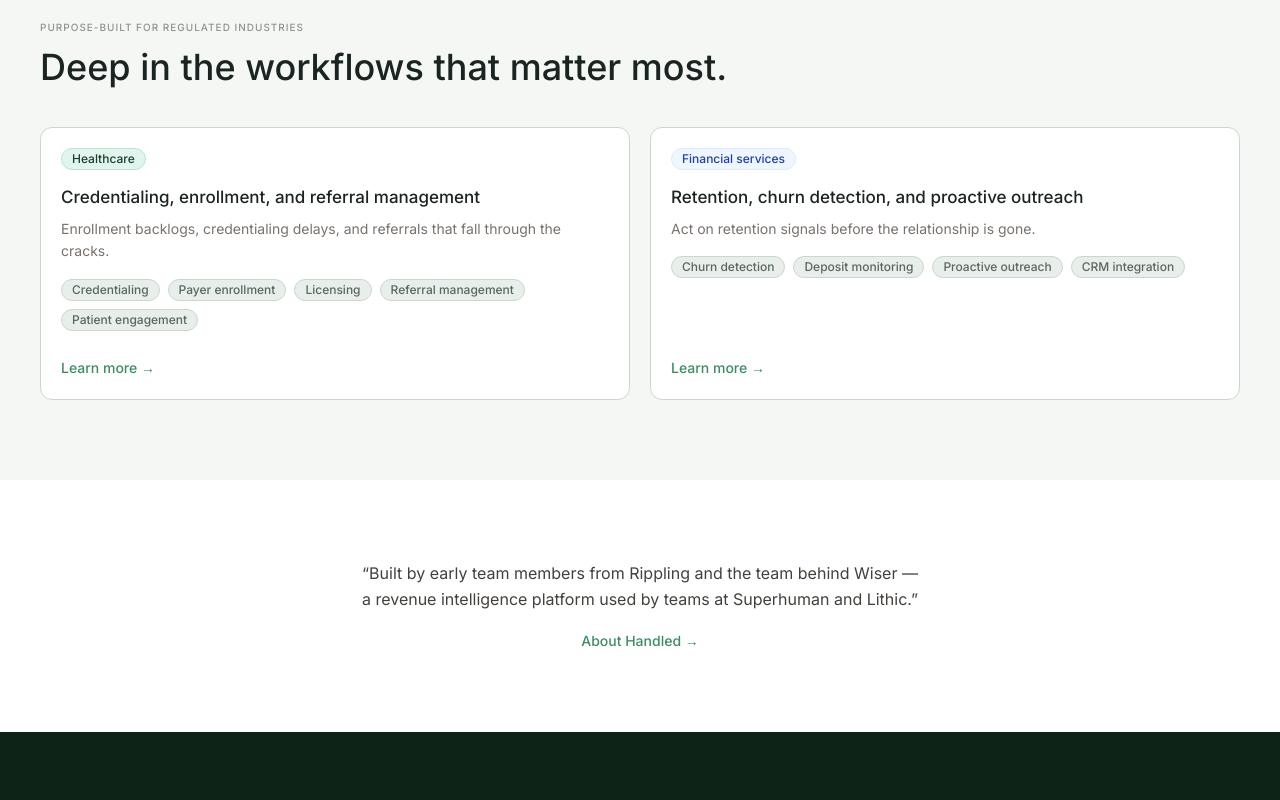
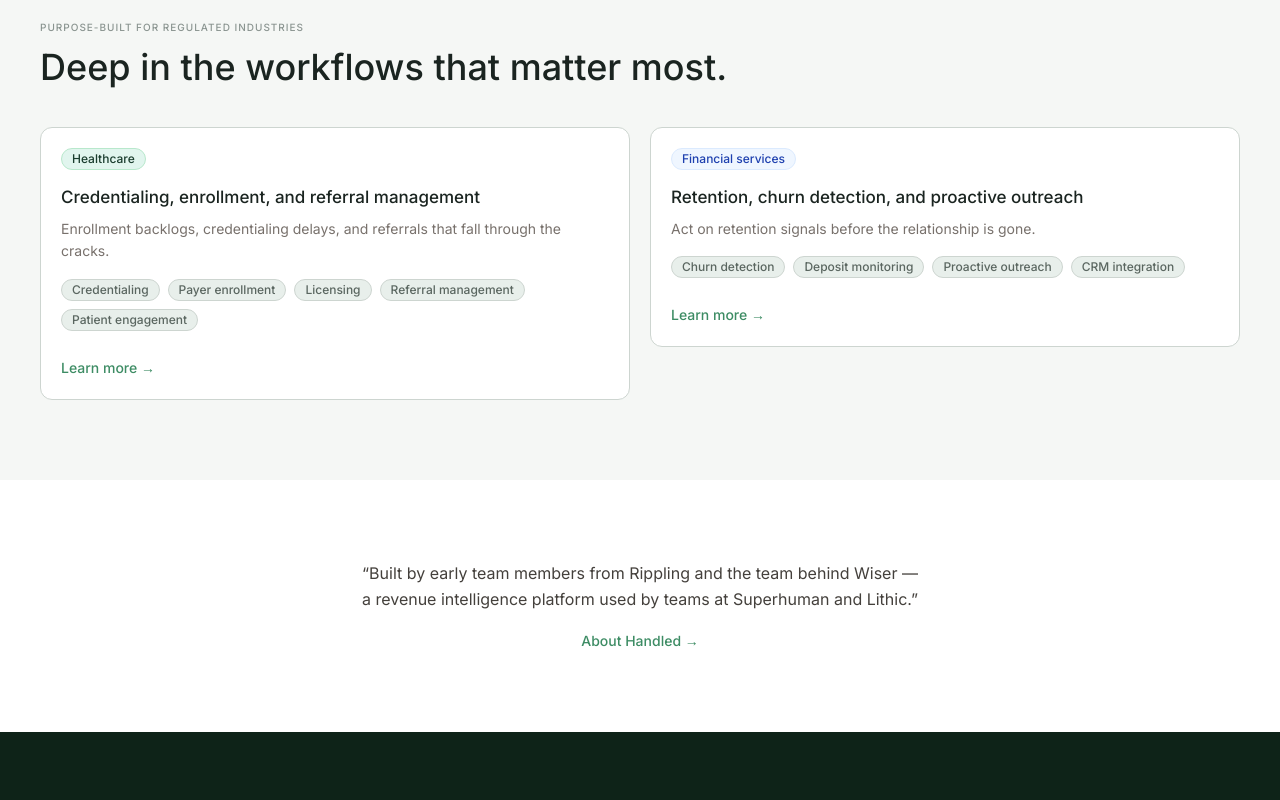
Before and after one commit to fsiddiqui4320/handled, a Next.js app: page / in a window 1280 px wide. Shown: the part 1120-1920 px from the top of the page. Built offline with nearby package versions, Linux system fonts and the light colour scheme.

Commit message:
feat: add Framer Motion scroll animations to home page sections

```diff
--- a/components/sections/CTA.tsx
+++ b/components/sections/CTA.tsx
@@ -1,6 +1,7 @@
 'use client'
 import { useState } from 'react'
 import { useForm } from 'react-hook-form'
+import FadeIn from '@/components/ui/FadeIn'
 
 interface FormValues { email: string }
 
@@ -16,6 +17,7 @@ export default function CTA() {
   return (
     <section className="bg-handled-950 py-20 px-6">
       <div className="mx-auto max-w-content flex justify-center">
+        <FadeIn direction="none">
         <div className="w-full max-w-[480px] text-center">
           <p className="text-[10px] tracking-widest uppercase text-handled-300 font-medium mb-4">Work with us</p>
           <h2 className="text-[28px] font-medium text-white mb-3 leading-tight">
@@ -52,6 +54,7 @@ export default function CTA() {
             </>
           )}
         </div>
+        </FadeIn>
       </div>
     </section>
   )
--- a/components/sections/Hero.tsx
+++ b/components/sections/Hero.tsx
@@ -2,6 +2,7 @@
 import Badge from '@/components/ui/Badge'
 import Button from '@/components/ui/Button'
 import WorkflowCard from '@/components/ui/WorkflowCard'
+import FadeIn from '@/components/ui/FadeIn'
 
 const trustPills = ['Built by Rippling alumni', 'Wiser team', 'HIPAA-ready']
 
@@ -16,18 +17,25 @@ export default function Hero() {
         <div className="grid grid-cols-1 lg:grid-cols-2 gap-12 items-center">
           {/* Left */}
           <div>
+            <FadeIn delay={0}>
               <p className="text-[10px] tracking-widest uppercase text-handled-300 font-medium mb-5">
                 AI operations for regulated industries
               </p>
+            </FadeIn>
+            <FadeIn delay={0.1}>
               <h1 className="text-4xl sm:text-5xl font-bold text-white leading-tight mb-5">
                 Your team shouldn&apos;t be{' '}
                 <span className="text-handled-300">doing the work</span>{' '}
                 AI can do.
               </h1>
+            </FadeIn>
+            <FadeIn delay={0.15}>
               <p className="text-[17px] text-white/60 leading-relaxed mb-8 max-w-lg">
                 Handled runs your back-office operations — credentialing, enrollment, retention, onboarding — using AI agents that work inside your existing systems. No migration. No new headcount.
               </p>
+            </FadeIn>
 
+            <FadeIn delay={0.2}>
               <div className="flex flex-col sm:flex-row gap-3 mb-8">
                 <Button variant="primary" size="md" className="px-5 py-2.5">
                   Schedule a 20-min review
@@ -36,12 +44,15 @@ export default function Hero() {
                   See how it works
                 </Button>
               </div>
+            </FadeIn>
 
+            <FadeIn delay={0.25}>
               <div className="flex flex-wrap gap-2">
                 {trustPills.map(pill => (
                   <Badge key={pill} variant="trust">{pill}</Badge>
                 ))}
               </div>
+            </FadeIn>
           </div>
 
           {/* Right — WorkflowCard */}
--- a/components/sections/HowDifferent.tsx
+++ b/components/sections/HowDifferent.tsx
@@ -1,4 +1,5 @@
 import FeatureCard from '@/components/ui/FeatureCard'
+import FadeIn from '@/components/ui/FadeIn'
 
 const QueueIcon = () => (
   <svg width="18" height="18" viewBox="0 0 18 18" fill="none">
@@ -20,6 +21,7 @@ export default function HowDifferent() {
     <section id="how-different" className="bg-white py-20 px-6">
       <div className="mx-auto max-w-content grid grid-cols-1 lg:grid-cols-2 gap-12 items-start">
         {/* Left */}
+        <FadeIn>
           <div>
             <p className="text-[10px] tracking-widest uppercase text-stone-400 font-medium mb-4">How we&apos;re different</p>
             <h2 className="text-3xl sm:text-4xl font-medium text-stone-950 leading-tight mb-5">
@@ -29,19 +31,24 @@ export default function HowDifferent() {
               More software, same repetitive work: checking portals, chasing follow-ups, re-entering data across systems. Handled encodes that work into AI agents that run inside your existing systems — operated by your team or managed end-to-end by ours.
             </p>
           </div>
+        </FadeIn>
 
         {/* Right — 2-card grid */}
         <div className="grid grid-cols-1 sm:grid-cols-2 gap-4">
+          <FadeIn delay={0}>
             <FeatureCard
               icon={<QueueIcon />}
               title="AI harness for your team"
               body="A custom work queue deployed into your existing tools. Our AI agents surface what needs attention, draft next steps, and handle portal interactions."
             />
+          </FadeIn>
+          <FadeIn delay={0.1}>
             <FeatureCard
               icon={<ClockIcon />}
               title="Fully managed"
               body="Our operators run the operation end-to-end. Same AI agents, same integrations — you get completed work and clear visibility without adding headcount."
             />
+          </FadeIn>
         </div>
       </div>
     </section>
--- a/components/sections/Industries.tsx
+++ b/components/sections/Industries.tsx
@@ -1,19 +1,24 @@
 import IndustryCard from '@/components/ui/IndustryCard'
 import { industries } from '@/content/industries'
+import FadeIn from '@/components/ui/FadeIn'
 
 export default function Industries() {
   return (
     <section className="bg-stone-50 py-20 px-6">
       <div className="mx-auto max-w-content">
+        <FadeIn>
           <p className="text-[10px] tracking-widest uppercase text-stone-400 font-medium mb-3">
             Purpose-built for regulated industries
           </p>
           <h2 className="text-3xl sm:text-4xl font-medium text-stone-950 mb-10 leading-tight">
             Deep in the workflows that matter most.
           </h2>
+        </FadeIn>
         <div className="grid grid-cols-1 md:grid-cols-2 gap-5">
-          {industries.map(industry => (
-            <IndustryCard key={industry.tag} {...industry} />
+          {industries.map((industry, i) => (
+            <FadeIn key={industry.tag} delay={i * 0.1}>
+              <IndustryCard {...industry} />
+            </FadeIn>
           ))}
         </div>
       </div>
--- /dev/null
+++ b/components/ui/FadeIn.tsx
@@ -0,0 +1,23 @@
+'use client'
+import { motion } from 'framer-motion'
+
+interface FadeInProps {
+  children: React.ReactNode
+  delay?: number
+  className?: string
+  direction?: 'up' | 'none'
+}
+
+export default function FadeIn({ children, delay = 0, className = '', direction = 'up' }: FadeInProps) {
+  return (
+    <motion.div
+      initial={{ opacity: 0, y: direction === 'up' ? 16 : 0 }}
+      whileInView={{ opacity: 1, y: 0 }}
+      viewport={{ once: true, margin: '-60px' }}
+      transition={{ duration: 0.4, delay, ease: 'easeOut' }}
+      className={className}
+    >
+      {children}
+    </motion.div>
+  )
+}
```
Lines whose indentation alone changed are shown as unchanged.
